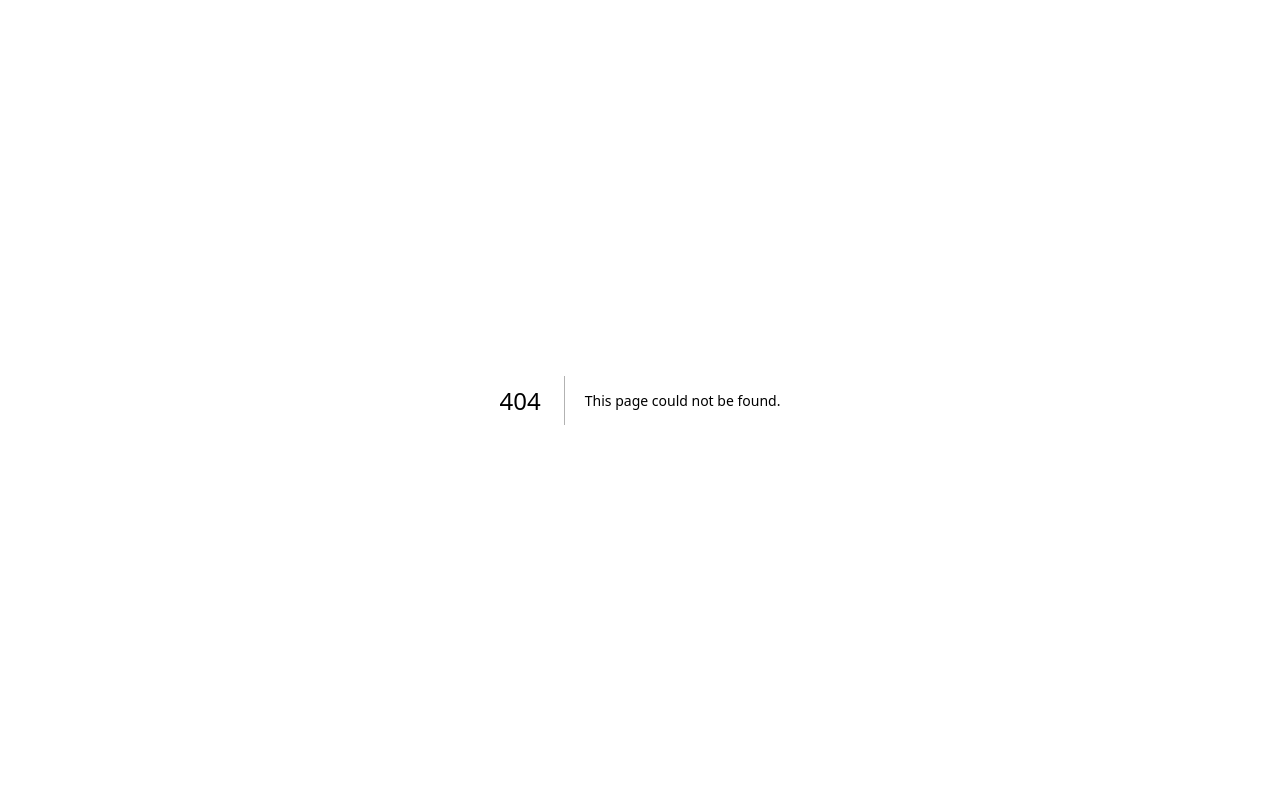
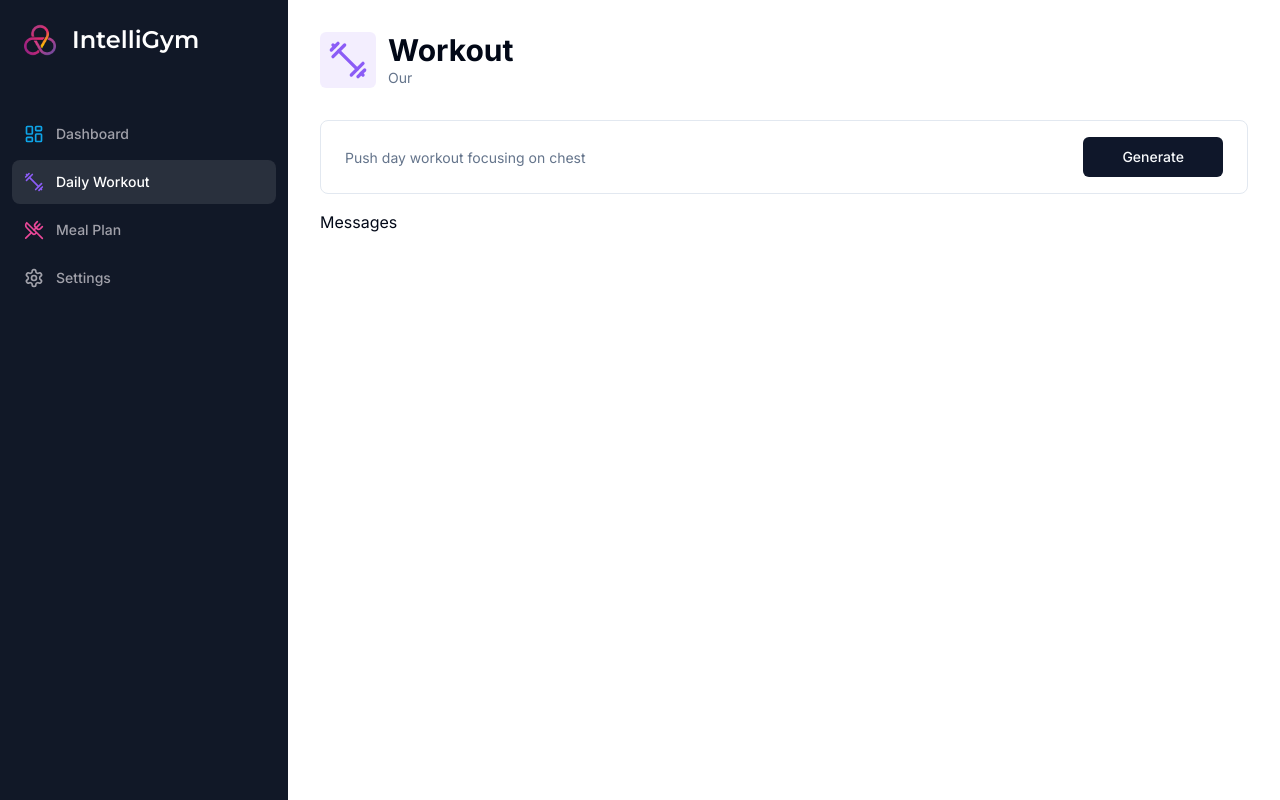
Before and after one commit to adamjgray92/gym-ai-saas, a Next.js app: page /workout in a window 1280 px wide. Before the commit this address had no page. Built offline with nearby package versions, Linux system fonts and the light colour scheme.

Commit message:
feat: workout UI

```diff
--- a/app/(dashboard)/(routes)/dashboard/page.tsx
+++ b/app/(dashboard)/(routes)/dashboard/page.tsx
@@ -33,7 +33,7 @@
     <div>
       <div className='mb-8 space-y-4'>
         <h2 className='text-2xl md:text-4xl font-bold text-center'>
-          Explore the power of AI
+          Explore the
         </h2>
         <p className='text-muted-foreground font-light text-sm md:text-lg text-center'>
           Chat with the smartest AI - Experience the power of AI
--- /dev/null
+++ b/app/(dashboard)/(routes)/workout/constants.ts
@@ -0,0 +1,7 @@
+import * as z from 'zod';
+
+export const formSchema = z.object({
+  prompt: z.string().min(1, {
+    message: 'Prompt is required',
+  }),
+});
--- /dev/null
+++ b/app/(dashboard)/(routes)/workout/page.tsx
@@ -0,0 +1,71 @@
+'use client';
+
+import { DumbbellIcon } from 'lucide-react';
+import { useForm } from 'react-hook-form';
+import * as z from 'zod';
+import Heading from '@/components/heading';
+import { formSchema } from './constants';
+import { zodResolver } from '@hookform/resolvers/zod';
+import { Form, FormControl, FormField, FormItem } from '@/components/ui/form';
+import { Input } from '@/components/ui/input';
+import { Button } from '@/components/ui/button';
+
+export default function WorkoutPage() {
+  const form = useForm<z.infer<typeof formSchema>>({
+    resolver: zodResolver(formSchema),
+    defaultValues: {
+      prompt: '',
+    },
+  });
+
+  const isLoading = form.formState.isSubmitting;
+
+  const onSubmit = async (values: z.infer<typeof formSchema>) => {
+    console.log(values);
+  };
+
+  return (
+    <div>
+      <Heading
+        title='Workout'
+        description='Our'
+        icon={DumbbellIcon}
+        iconColor='text-violet-500'
+        bgColor='bg-violet-500/10'
+      />
+      <div className='px-4 lg:px-8'>
+        <div>
+          <Form {...form}>
+            <form
+              onSubmit={form.handleSubmit(onSubmit)}
+              className='rounded-lg border w-full p-4 px-3 md:px-6 focus-within:shadow-sm grid grid-cols-12 gap-2'
+            >
+              <FormField
+                name='prompt'
+                render={({ field }) => (
+                  <FormItem className='col-span-12 lg:col-span-10'>
+                    <FormControl className='m-0 p-0'>
+                      <Input
+                        className='border-0 outline-none focus-visible:ring-0 focus-visible:ring-transparent'
+                        disabled={isLoading}
+                        placeholder='Push day workout focusing on chest'
+                        {...field}
+                      />
+                    </FormControl>
+                  </FormItem>
+                )}
+              />
+              <Button
+                className='col-span-12 lg:col-span-2 w-full'
+                disabled={isLoading}
+              >
+                Generate
+              </Button>
+            </form>
+          </Form>
+          <div className='space-y-4 mt-4'>Messages</div>
+        </div>
+      </div>
+    </div>
+  );
+}
--- /dev/null
+++ b/components/heading.tsx
@@ -0,0 +1,30 @@
+import { LucideIcon } from 'lucide-react';
+import { cn } from '@/lib/utils';
+
+interface HeadingProps {
+  title: string;
+  description: string;
+  icon: LucideIcon;
+  iconColor?: string;
+  bgColor?: string;
+}
+
+export default function Heading({
+  title,
+  description,
+  icon: Icon,
+  iconColor,
+  bgColor,
+}: HeadingProps) {
+  return (
+    <div className='px-4 lg:px-8 flex items-center gap-x-3 mb-8'>
+      <div className={cn('p-2 w-fit rounded-md', bgColor)}>
+        <Icon className={cn('w-10 h-10', iconColor)} />
+      </div>
+      <div>
+        <h2 className='text-3xl font-bold'>{title}</h2>
+        <p className='text-sm text-muted-foreground'>{description}</p>
+      </div>
+    </div>
+  );
+}
--- /dev/null
+++ b/components/ui/form.tsx
@@ -0,0 +1,176 @@
+import * as React from "react"
+import * as LabelPrimitive from "@radix-ui/react-label"
+import { Slot } from "@radix-ui/react-slot"
+import {
+  Controller,
+  ControllerProps,
+  FieldPath,
+  FieldValues,
+  FormProvider,
+  useFormContext,
+} from "react-hook-form"
+
+import { cn } from "@/lib/utils"
+import { Label } from "@/components/ui/label"
+
+const Form = FormProvider
+
+type FormFieldContextValue<
+  TFieldValues extends FieldValues = FieldValues,
+  TName extends FieldPath<TFieldValues> = FieldPath<TFieldValues>
+> = {
+  name: TName
+}
+
+const FormFieldContext = React.createContext<FormFieldContextValue>(
+  {} as FormFieldContextValue
+)
+
+const FormField = <
+  TFieldValues extends FieldValues = FieldValues,
+  TName extends FieldPath<TFieldValues> = FieldPath<TFieldValues>
+>({
+  ...props
+}: ControllerProps<TFieldValues, TName>) => {
+  return (
+    <FormFieldContext.Provider value={{ name: props.name }}>
+      <Controller {...props} />
+    </FormFieldContext.Provider>
+  )
+}
+
+const useFormField = () => {
+  const fieldContext = React.useContext(FormFieldContext)
+  const itemContext = React.useContext(FormItemContext)
+  const { getFieldState, formState } = useFormContext()
+
+  const fieldState = getFieldState(fieldContext.name, formState)
+
+  if (!fieldContext) {
+    throw new Error("useFormField should be used within <FormField>")
+  }
+
+  const { id } = itemContext
+
+  return {
+    id,
+    name: fieldContext.name,
+    formItemId: `${id}-form-item`,
+    formDescriptionId: `${id}-form-item-description`,
+    formMessageId: `${id}-form-item-message`,
+    ...fieldState,
+  }
+}
+
+type FormItemContextValue = {
+  id: string
+}
+
+const FormItemContext = React.createContext<FormItemContextValue>(
+  {} as FormItemContextValue
+)
+
+const FormItem = React.forwardRef<
+  HTMLDivElement,
+  React.HTMLAttributes<HTMLDivElement>
+>(({ className, ...props }, ref) => {
+  const id = React.useId()
+
+  return (
+    <FormItemContext.Provider value={{ id }}>
+      <div ref={ref} className={cn("space-y-2", className)} {...props} />
+    </FormItemContext.Provider>
+  )
+})
+FormItem.displayName = "FormItem"
+
+const FormLabel = React.forwardRef<
+  React.ElementRef<typeof LabelPrimitive.Root>,
+  React.ComponentPropsWithoutRef<typeof LabelPrimitive.Root>
+>(({ className, ...props }, ref) => {
+  const { error, formItemId } = useFormField()
+
+  return (
+    <Label
+      ref={ref}
+      className={cn(error && "text-destructive", className)}
+      htmlFor={formItemId}
+      {...props}
+    />
+  )
+})
+FormLabel.displayName = "FormLabel"
+
+const FormControl = React.forwardRef<
+  React.ElementRef<typeof Slot>,
+  React.ComponentPropsWithoutRef<typeof Slot>
+>(({ ...props }, ref) => {
+  const { error, formItemId, formDescriptionId, formMessageId } = useFormField()
+
+  return (
+    <Slot
+      ref={ref}
+      id={formItemId}
+      aria-describedby={
+        !error
+          ? `${formDescriptionId}`
+          : `${formDescriptionId} ${formMessageId}`
+      }
+      aria-invalid={!!error}
+      {...props}
+    />
+  )
+})
+FormControl.displayName = "FormControl"
+
+const FormDescription = React.forwardRef<
+  HTMLParagraphElement,
+  React.HTMLAttributes<HTMLParagraphElement>
+>(({ className, ...props }, ref) => {
+  const { formDescriptionId } = useFormField()
+
+  return (
+    <p
+      ref={ref}
+      id={formDescriptionId}
+      className={cn("text-sm text-muted-foreground", className)}
+      {...props}
+    />
+  )
+})
+FormDescription.displayName = "FormDescription"
+
+const FormMessage = React.forwardRef<
+  HTMLParagraphElement,
+  React.HTMLAttributes<HTMLParagraphElement>
+>(({ className, children, ...props }, ref) => {
+  const { error, formMessageId } = useFormField()
+  const body = error ? String(error?.message) : children
+
+  if (!body) {
+    return null
+  }
+
+  return (
+    <p
+      ref={ref}
+      id={formMessageId}
+      className={cn("text-sm font-medium text-destructive", className)}
+      {...props}
+    >
+      {body}
+    </p>
+  )
+})
+FormMessage.displayName = "FormMessage"
+
+export {
+  useFormField,
+  Form,
+  FormItem,
+  FormLabel,
+  FormControl,
+  FormDescription,
+  FormMessage,
+  FormField,
+}
--- /dev/null
+++ b/components/ui/input.tsx
@@ -0,0 +1,25 @@
+import * as React from "react"
+
+import { cn } from "@/lib/utils"
+
+export interface InputProps
+  extends React.InputHTMLAttributes<HTMLInputElement> {}
+
+const Input = React.forwardRef<HTMLInputElement, InputProps>(
+  ({ className, type, ...props }, ref) => {
+    return (
+      <input
+        type={type}
+        className={cn(
+          "flex h-10 w-full rounded-md border border-input bg-background px-3 py-2 text-sm ring-offset-background file:border-0 file:bg-transparent file:text-sm file:font-medium placeholder:text-muted-foreground focus-visible:outline-none focus-visible:ring-2 focus-visible:ring-ring focus-visible:ring-offset-2 disabled:cursor-not-allowed disabled:opacity-50",
+          className
+        )}
+        ref={ref}
+        {...props}
+      />
+    )
+  }
+)
+Input.displayName = "Input"
+
+export { Input }
--- /dev/null
+++ b/components/ui/label.tsx
@@ -0,0 +1,26 @@
+"use client"
+
+import * as React from "react"
+import * as LabelPrimitive from "@radix-ui/react-label"
+import { cva, type VariantProps } from "class-variance-authority"
+
+import { cn } from "@/lib/utils"
+
+const labelVariants = cva(
+  "text-sm font-medium leading-none peer-disabled:cursor-not-allowed peer-disabled:opacity-70"
+)
+
+const Label = React.forwardRef<
+  React.ElementRef<typeof LabelPrimitive.Root>,
+  React.ComponentPropsWithoutRef<typeof LabelPrimitive.Root> &
+    VariantProps<typeof labelVariants>
+>(({ className, ...props }, ref) => (
+  <LabelPrimitive.Root
+    ref={ref}
+    className={cn(labelVariants(), className)}
+    {...props}
+  />
+))
+Label.displayName = LabelPrimitive.Root.displayName
+
+export { Label }
--- a/package.json
+++ b/package.json
@@ -10,7 +10,9 @@
   },
   "dependencies": {
     "@clerk/nextjs": "^4.23.0",
+    "@hookform/resolvers": "^3.1.1",
     "@radix-ui/react-dialog": "^1.0.4",
+    "@radix-ui/react-label": "^2.0.2",
     "@radix-ui/react-slot": "^1.0.2",
     "@types/node": "20.4.4",
     "@types/react": "18.2.15",
@@ -25,9 +27,11 @@
     "postcss": "8.4.27",
     "react": "18.2.0",
     "react-dom": "18.2.0",
+    "react-hook-form": "^7.45.2",
     "tailwind-merge": "^1.14.0",
     "tailwindcss": "3.3.3",
     "tailwindcss-animate": "^1.0.6",
-    "typescript": "5.1.6"
+    "typescript": "5.1.6",
+    "zod": "^3.21.4"
   }
 }
```
Also changed, not shown: 1 other file (tests, documents, lock files or other folders).
